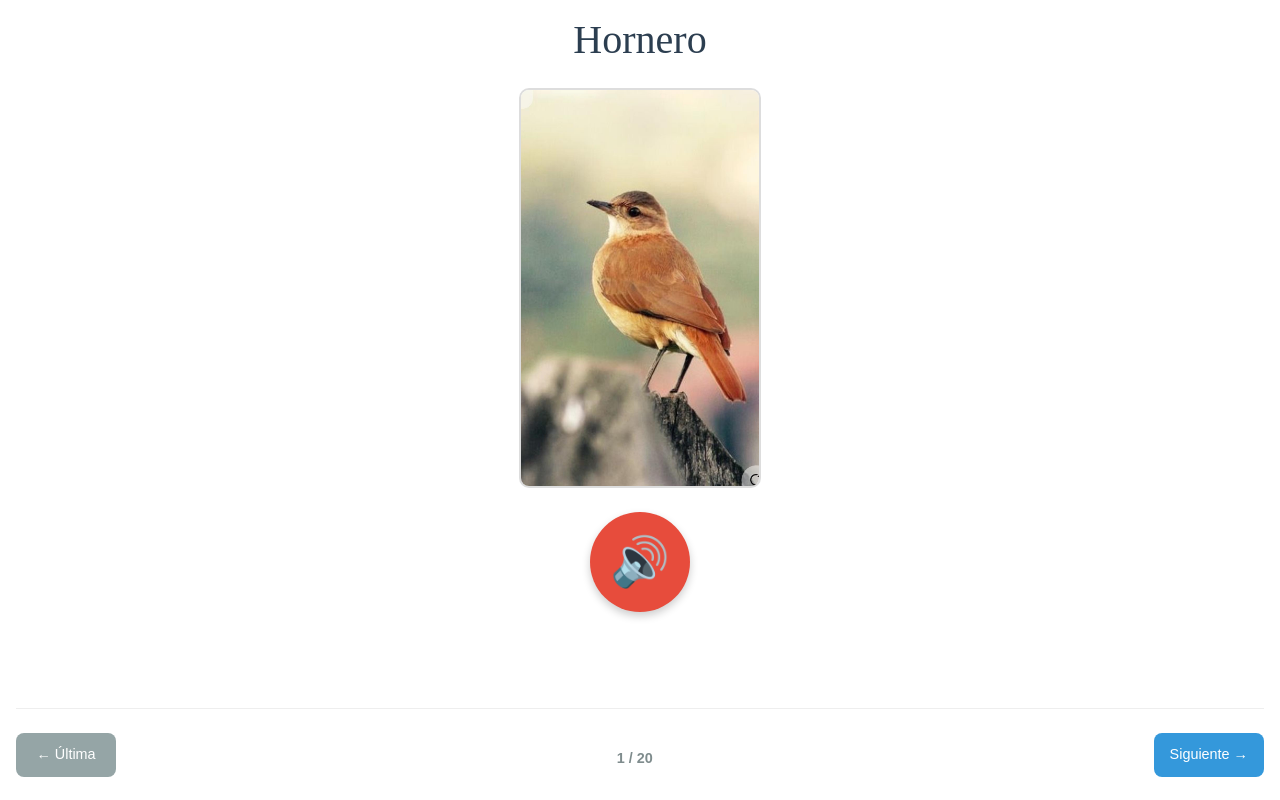
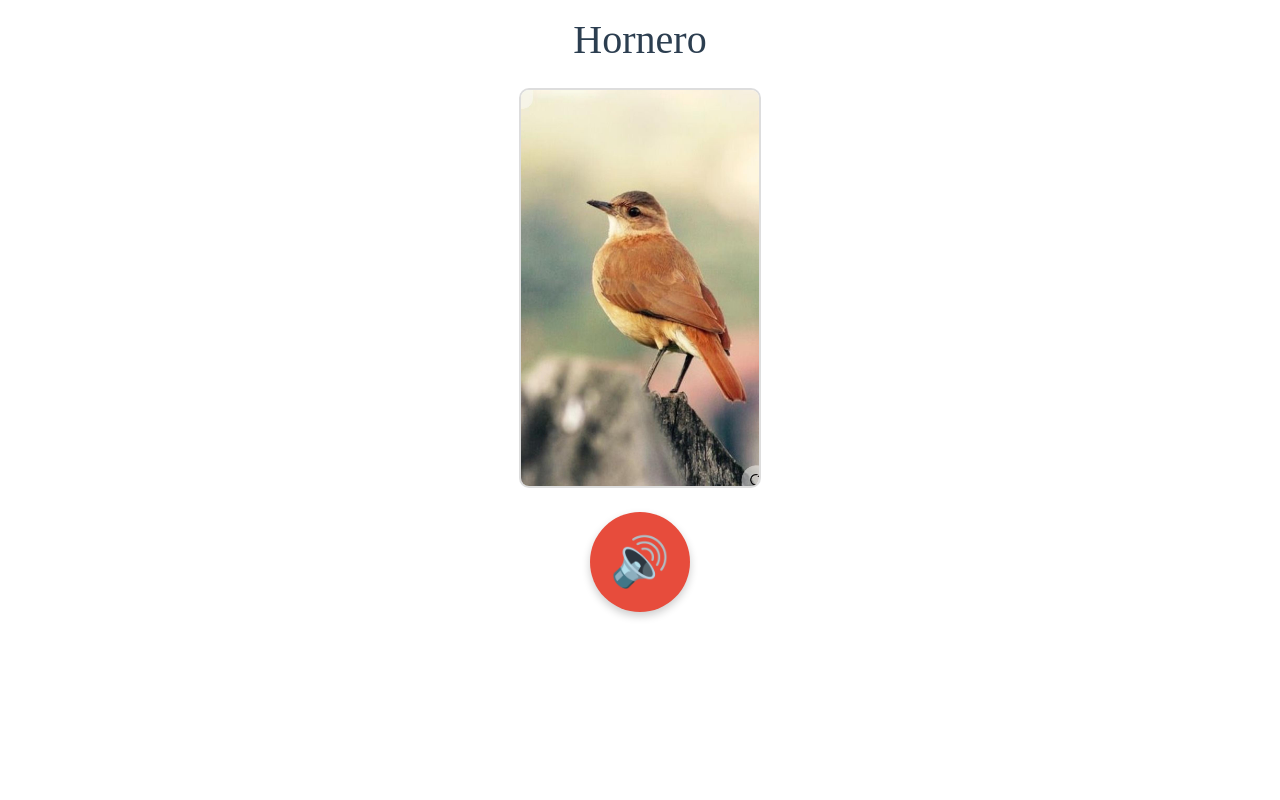
Before and after one commit to argenia-sas/libro-rio-marron, a Next.js app: page /pagina/1 in a window 1280 px wide. Built offline with nearby package versions, Linux system fonts and the light colour scheme.

Commit message:
fix: comentar secciones de navegación en el componente Player para mejorar la legibilidad

```diff
--- a/src/app/pagina/[id]/player.tsx
+++ b/src/app/pagina/[id]/player.tsx
@@ -180,8 +180,7 @@ export default function Player({ id }: { id: string }) {
         )}
       </div>
 
-      {/* Navegación */}
-      <div style={{
+      {/* <div style={{
         display: "flex",
         justifyContent: isSecretPage ? "center" : "space-between",
         alignItems: "center",
@@ -190,7 +189,6 @@ export default function Player({ id }: { id: string }) {
         borderTop: "1px solid #eee",
         gap: "0.5rem"
       }}>
-        {/* Página secreta: solo botón de volver al inicio */}
         {isSecretPage ? (
           <Link
             href="/"
@@ -213,7 +211,6 @@ export default function Player({ id }: { id: string }) {
           </Link>
         ) : (
           <>
-            {/* Botón anterior */}
             <div style={{ flex: "0 0 auto", minWidth: "100px", maxWidth: "120px" }}>
               <Link
                 href={prevPage}
@@ -240,7 +237,6 @@ export default function Player({ id }: { id: string }) {
               </Link>
             </div>
 
-            {/* Indicador de página */}
             <div style={{
               fontSize: "clamp(0.7rem, 2vw, 0.9rem)",
               color: "#7f8c8d",
@@ -252,7 +248,6 @@ export default function Player({ id }: { id: string }) {
               {currentPage} / {totalPages - 1}
             </div>
 
-            {/* Botón siguiente */}
             <div style={{ flex: "0 0 auto", minWidth: "100px", maxWidth: "120px" }}>
               <Link
                 href={nextPage}
@@ -280,7 +275,7 @@ export default function Player({ id }: { id: string }) {
             </div>
           </>
         )}
-      </div>
+      </div> */}
     </main>
   );
 }
```
